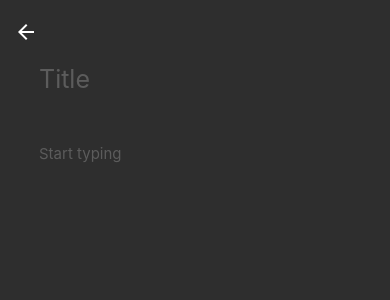
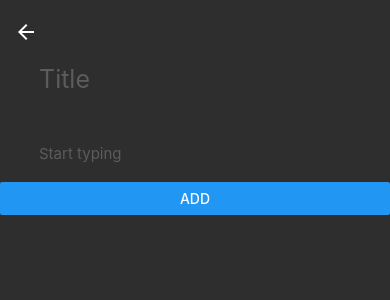
Before and after one commit to margoshkari/Notes-Mobile-, a React Native app: screen /Note in a window 390 px wide. Shown: the top 300 px of the page. Built offline with nearby package versions, Linux system fonts and the light colour scheme.

Commit message:
added form

```diff
--- a/App.js
+++ b/App.js
@@ -1,10 +1,17 @@
 import React from "react";
 import { StatusBar } from "expo-status-bar";
 import { StyleSheet, Text, View, TouchableOpacity } from "react-native";
-import Main from "./components/Main";
 import MainStack from "./navigate";
+import { LogBox } from "react-native";
+import { useEffect } from "react";
 
 export default function App() {
+  useEffect(() => {
+    console.log("hello!!!!!!!!");
+    LogBox.ignoreLogs([
+      "Non-serializable values were found in the navigation state",
+    ]);
+  });
   return (
     <View style={styles.container}>
       <MainStack />
--- a/components/Main.js
+++ b/components/Main.js
@@ -1,9 +1,19 @@
-import React from "react";
+import React, { useState } from "react";
 import { View, TouchableOpacity } from "react-native";
 import { gStyles } from "../style/styles";
 import { Ionicons } from "@expo/vector-icons";
 
 export default function Main({ navigation }) {
+  const [notes, setNotes] = useState([]);
+
+  const addNote = (article) => {
+    article.key = Math.random().toString();
+    setNotes((list) => {
+      console.log(article);
+      return [article, ...list];
+    });
+  };
+
   return (
     <View
       style={{
@@ -15,7 +25,7 @@ export default function Main({ navigation }) {
       <TouchableOpacity
         style={gStyles.addBtn}
         onPress={() => {
-          navigation.navigate("Note");
+          navigation.navigate("Note", { addNote: addNote });
         }}
       >
         <Ionicons name="add" size={34} color="white" />
--- a/components/Note.js
+++ b/components/Note.js
@@ -1,9 +1,9 @@
 import React from "react";
-import { View, TextInput } from "react-native";
+import { View, TextInput, Button } from "react-native";
 import { gStyles } from "../style/styles";
-import { Ionicons } from "@expo/vector-icons";
+import { Formik } from "formik";
 
-export default function Note() {
+export default function Note({ route, navigation }) {
   return (
     <View
       style={{
@@ -11,18 +11,38 @@ export default function Note() {
         backgroundColor: "#2e2e2e",
       }}
     >
+      <Formik
+        onSubmit={(values, action) => {
+          //addNote(values);
+          // console.log("values");
+          route.params.addNote(values);
+          action.resetForm();
+          navigation.navigate("Main", values);
+        }}
+        initialValues={{ title: "", text: "" }}
+      >
+        {(props) => (
+          <View>
             <TextInput
               placeholder="Title"
               placeholderTextColor="#5c5c5c"
+              value={props.values.title}
               multiline
               style={[gStyles.input, { fontSize: 25, marginBottom: "5%" }]}
+              onChangeText={props.handleChange("title")}
             ></TextInput>
             <TextInput
               placeholder="Start typing"
               placeholderTextColor="#5c5c5c"
+              value={props.values.text}
               multiline
               style={gStyles.input}
+              onChangeText={props.handleChange("text")}
             ></TextInput>
+            <Button title="Add" onPress={props.handleSubmit} />
+          </View>
+        )}
+      </Formik>
     </View>
   );
 }
--- a/package.json
+++ b/package.json
@@ -15,6 +15,7 @@
     "@react-navigation/native-stack": "^6.7.0",
     "expo": "~45.0.0",
     "expo-status-bar": "~1.3.0",
+    "formik": "^2.2.9",
     "react": "17.0.2",
     "react-dom": "17.0.2",
     "react-native": "0.68.2",
```
Also changed, not shown: 1 other file (tests, documents, lock files or other folders). Lines whose indentation alone changed are shown as unchanged.
